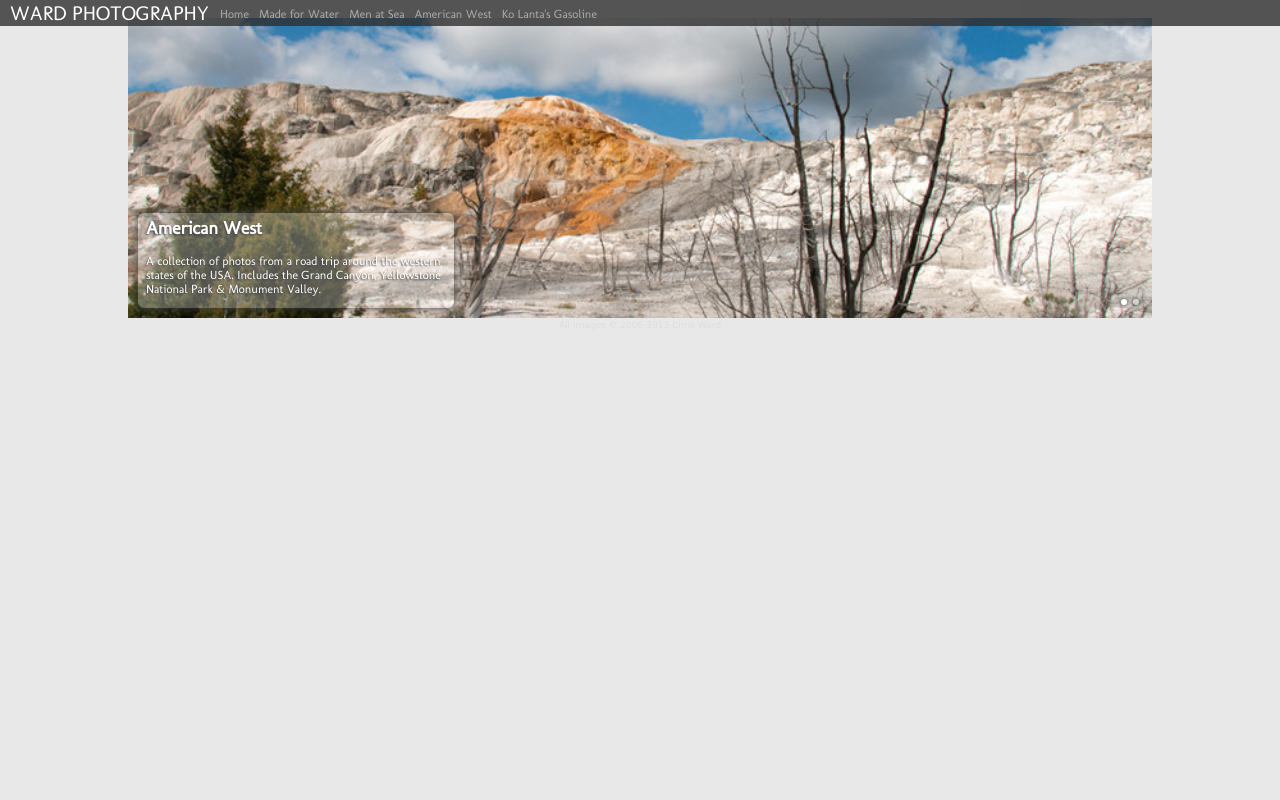
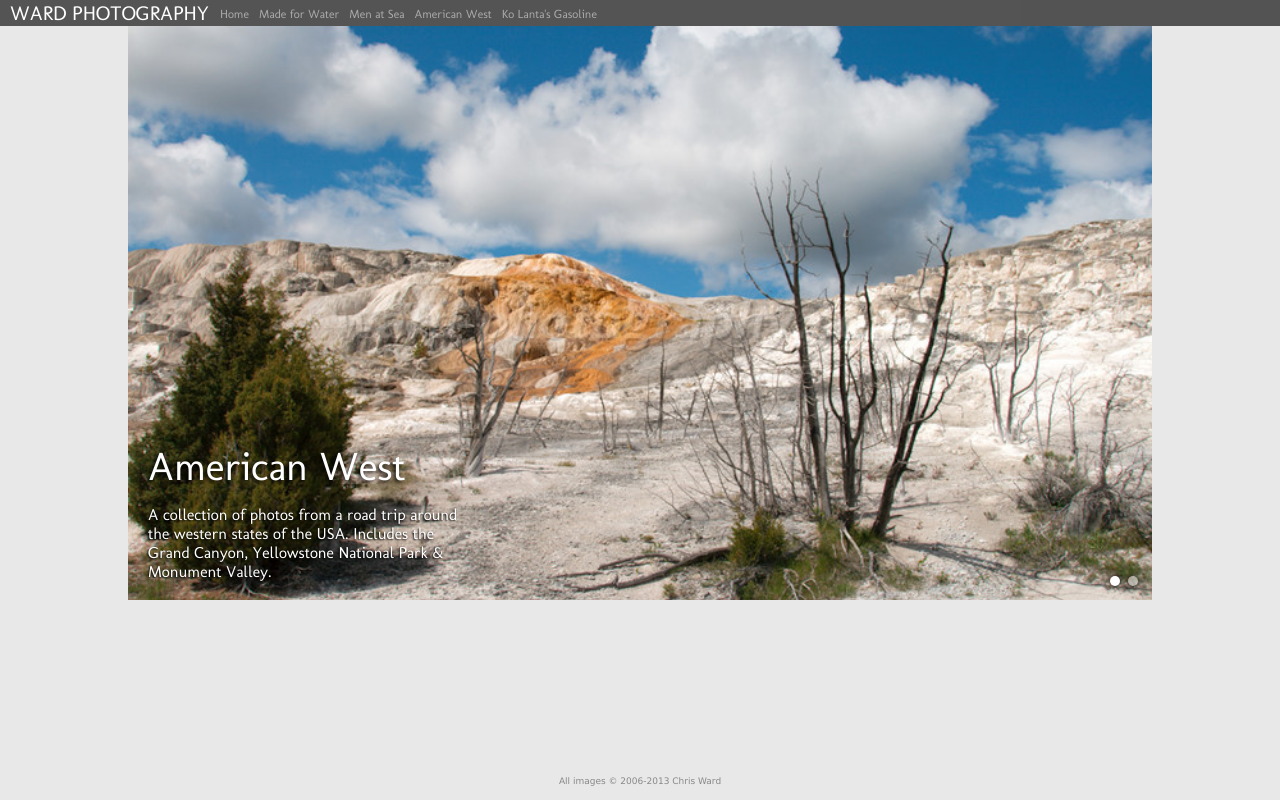
Before and after one commit to chriswardo/ward-photography, a PHP site: page /entrypoints/index.php in a window 1280 px wide. Run offline with PHP 8.4, Linux system fonts and the light colour scheme; some libraries are stand-ins or nearby versions; some web fonts are replaced.

Commit message:
more mobile stuff

```diff
--- a/templates/base.html
+++ b/templates/base.html
@@ -48,8 +48,8 @@
 			{% block content %}
 			{% endblock %}
 
+			<div id="footer">All images &copy; 2006-{{ date()|date("Y") }} Chris Ward</div>
 		</div>
 
-		<div id="footer">All images &copy; 2006-{{ date()|date("Y") }} Chris Ward</div>
 	</body>
 </html>
--- a/templates/home.html
+++ b/templates/home.html
@@ -16,14 +16,14 @@
 {% block content %}
 
 	<div class="carousel">
-		<div class="slide slide-america">
+		<div class="slide slide-america" href="/gallery/american-west">
 			<div class="text">
 				<h2>American West</h2>
 				<p>A collection of photos from a road trip around the western states of the USA. Includes the Grand Canyon, Yellowstone National Park &amp; Monument Valley.</p>
 			</div>
 		</div>
 
-		<div class="slide slide-water">
+		<div class="slide slide-water" href="/gallery/made-for-water">
 			<div class="text">
 				<h2>Made for Water</h2>
 				<p>A collection of man-made items connected by their use with water. I've focused on their textures and colours.</p>
--- a/www/scripts/jquery.wardcarousel.js
+++ b/www/scripts/jquery.wardcarousel.js
@@ -19,6 +19,9 @@
 	});
 	carousels[cid].append( dots );
 
+	$(carousels[cid]).find('.slide[href]').click( function() {
+		window.location.href = $(this).attr('href');
+	});
 
 	setCarouselPos(cid,0,0); //initial position
 
--- a/www/scripts/script.js
+++ b/www/scripts/script.js
@@ -1,7 +1,7 @@
 $(document).ready(function() {
 
 	$('.menu-btn').click( function() {
-		$('nav').toggleClass('hidden-phone');
+		$('nav').toggleClass('visible-desktop');
 	});
 
 });
--- a/www/styles/american-west.css
+++ b/www/styles/american-west.css
@@ -37,9 +37,9 @@
 	padding-right: 8px;
 }
 
-@media (max-width: 767px) {
+@media (max-width: 1024px) {
         nav {
-                background-color: rgba(255,0,0,0.5);
+		background-color: rgba(151,24,24,0.85);
                 }
         nav li a {
                 color: #DDD;
--- a/www/styles/home.css
+++ b/www/styles/home.css
@@ -4,9 +4,35 @@ body {
 	margin-top: 0px;
 	margin-bottom: 0px;
 }
-
+#content {
+	padding-top: 0px;
+	height: 100%;
+}
+#footer {
+	position: fixed;
+	bottom: 0px;
+	color: #888;
+}
+@media (max-height: 630px) {
+	#footer {
+		display: none;
+	}
+}
 @media (max-width: 1024px) {
 	#content {
 		padding-top: 0px;
 	}
+	#footer {
+		display: none;
+	}
+
+        nav {
+		background-color: rgba(151,24,24,0.85);
+                }
+        nav li a {
+                color: #DDD;
+                }
+        nav li a:hover {
+                color: #EEE;
+                }
 }
--- a/www/styles/jquery.wardcarousel.css
+++ b/www/styles/jquery.wardcarousel.css
@@ -2,15 +2,11 @@
 	max-width: 1024px;
 	position: relative;
 	margin: auto;
-	height: 300px;
+	height: 600px;
+	max-height: 100%;
 	overflow: hidden;
 	}
 
-@media (max-width: 1024px) {
-	.carousel {
-		height: 260px;
-	}
-}
 
 
 .carousel .carousel-overflow {
@@ -43,32 +39,35 @@
 	overflow: hidden;
 	height: 100%;
 	width: 100%;
-
+	margin-top: 26px;
 
 	background-size: cover;
 	background-repeat: no-repeat;
 	background-position: center center;
+	cursor: pointer;
 
 	}
 .carousel .text {
 	position: absolute;
 	left: 0px;
-	bottom: 0px;
-	padding: 0px 8px 0px 8px;
-	background-color: rgba(255,255,255,0.3);
-	margin: 10px;
-        -moz-border-radius: 4px;
-        border-radius: 6px;
-	width: 300px;
-	max-width: 60%;
+	bottom: 25px;
+	padding: 0px;
+	margin: 0px;
+	width: 350px;
+	max-width: 100%;
 	text-align: left;
-        text-shadow: -1px 1px 2px #444;
-        filter: dropshadow(color=#444, offx=-1, offy=1);
-        -webkit-box-shadow: 0px 0px 8px 0px #444;
-        box-shadow: 0px 0px 8px 0px #444;
+	}
+.carousel .text p {
+        text-shadow: -1px 1px 2px #000;
+	font-size: 16px;
+	margin: 20px;
 	}
 .carousel .text h2 {
-	margin-top: 4px;
+	font-weight: normal;
+	font-size: 40px;
+	line-height: 38px;
+        text-shadow: -2px 2px 4px #000;
+	margin: 4px 20px 0px 20px;
 	}
 .carousel img {
 	width: 100%;
@@ -79,14 +78,14 @@
 	bottom: 10px;
 	}
 .carousel .dots .dot-container {
-	padding: 3px;
+	padding: 4px;
 	float: left;
 	cursor: pointer;
 	}
 .carousel .dots .dot-container .dot {
 	display: block;
-	width: 6px;
-	height: 6px;
+	width: 10px;
+	height: 10px;
 	border-radius: 50%;
 	background-color: rgba(255,255,255,0.5);
 	box-shadow: 0px 0px 2px 2px rgba(0, 0, 0, 0.2);
@@ -124,9 +123,11 @@
 	}
 
 	.carousel .text {
-		bottom: 25px;
 	}
         .carousel {
                 height: 100%;
         }
+	.carousel .slide {
+		margin-top: 0px;
+	}
 }
--- a/www/styles/made-for-water.css
+++ b/www/styles/made-for-water.css
@@ -9,9 +9,9 @@
 	box-shadow: 0px 0px 10px 0px rgba(255,255,255,0.2);
 	}
 
-@media (max-width: 767px) {
+@media (max-width: 1024px) {
         nav {
-                background-color: rgba(133,214,255,0.5);
+                background-color: rgba(90,131,151,0.85);
                 }
 	nav li a {
 		color: rgba(204,238,255,1);
--- a/www/styles/style.css
+++ b/www/styles/style.css
@@ -1,7 +1,7 @@
 #header {
 	position: fixed;
 	width: 100%;
-	min-height: 25px;
+	height: 26px;
 	top: 0px;
 	left: 0px;
 	margin: 0px;
@@ -122,8 +122,6 @@ nav li a.active {
 	nav {
 		float: right;
 		clear: both;
-		border-top: 1px solid white;
-		width: 100%;
 		background-color: rgba(255,255,255,0.3);
 		}
 	nav li {
@@ -158,12 +156,7 @@ nav li a.active {
 		height: 100%;
 	}
 
-	#footer {
+	#footerx {
 		display: none;
-		position: fixed;
-		bottom: 0px;
-		text-align: right;
-		padding-bottom: 2px;
-		padding-right: 4px;
 	}
 }
```
